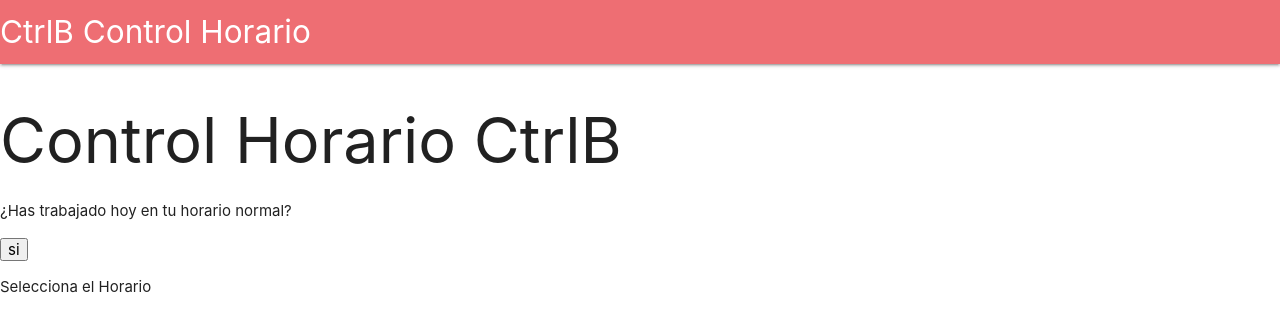
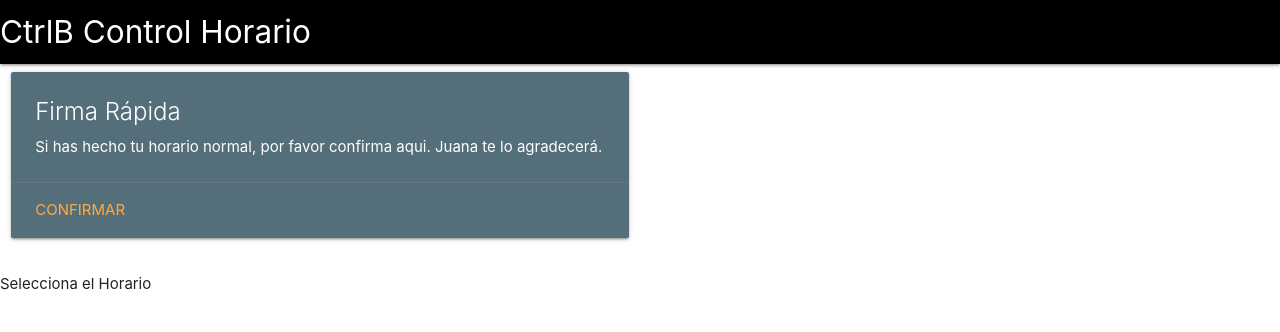
Before and after one commit to kelegorm2/control_horario, a PHP site: page /?worker=1 in a window 1280 px wide. Shown: the top 332 px of the page. Run offline with PHP 8.4, Linux system fonts and the light colour scheme.

Commit message:
Modificacion indx

```diff
--- a/index.php
+++ b/index.php
@@ -1,3 +1,13 @@
+<?php
+
+//horario verano/Invierno
+if (5 < date("n") and date("n") < 10) {
+    $hoursStr = 'startWork1=0800&endWork1=1500&startWork2=0000&endWork2=0000';
+}else{
+    $hoursStr = 'startWork1=0800&endWork1=1400&startWork2=1500&endWork2=1900';
+}
+
+?>
 <!DOCTYPE html>
 <html lang="en">
 <head>
@@ -13,15 +23,27 @@
 </head>
 <body>
     <nav>
-        <div class="nav-wrapper">
+        <div class="nav-wrapper black">
             <a href="#" class="brand-logo">CtrlB Control Horario</a>
         </div>
     </nav>
-    <h1>Control Horario CtrlB</h1>
-    <div class="autosignarea">
-        <p>¿Has trabajado hoy en tu horario normal?</p>
-        <button class="autosignbtn">si</button>
+
+
+    <div class="row">
+    <div class="col s12 m6">
+      <div class="card blue-grey darken-1">
+        <div class="card-content white-text">
+          <span class="card-title">Firma Rápida</span>
+          <p>Si has hecho tu horario normal, por favor confirma aqui. Juana te lo agradecerá.</p>
+        </div>
+        <div class="card-action">
+          <a href="/control_horario/add.php?worker=<?=$_GET['worker']?>&<?=$hoursStr?>">Confirmar</a>
+        </div>
+      </div>
     </div>
+  </div>
+
+
     <div class="customsign">
         <p>Selecciona el Horario</p>
         <form method="POST" action="">
```
